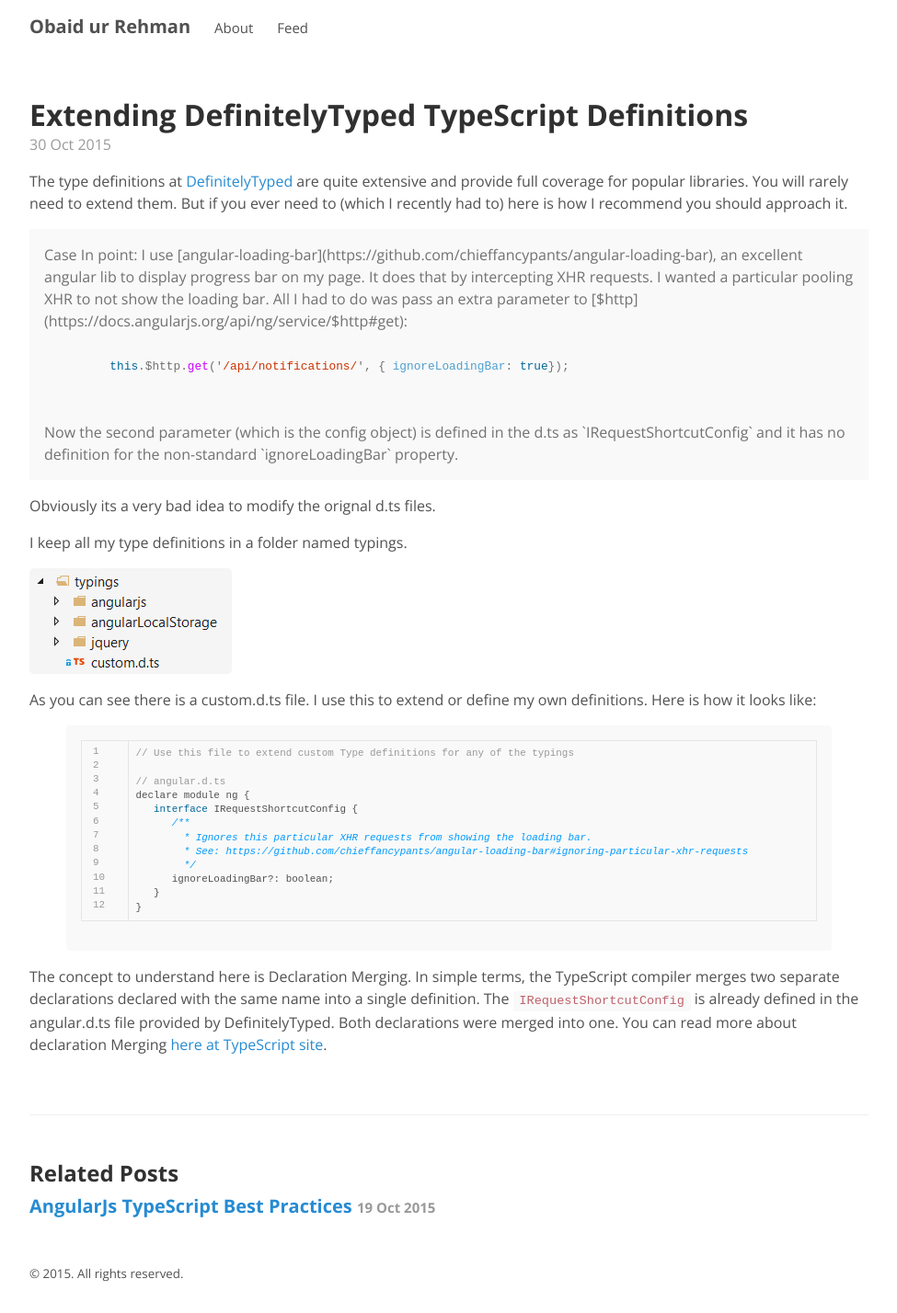
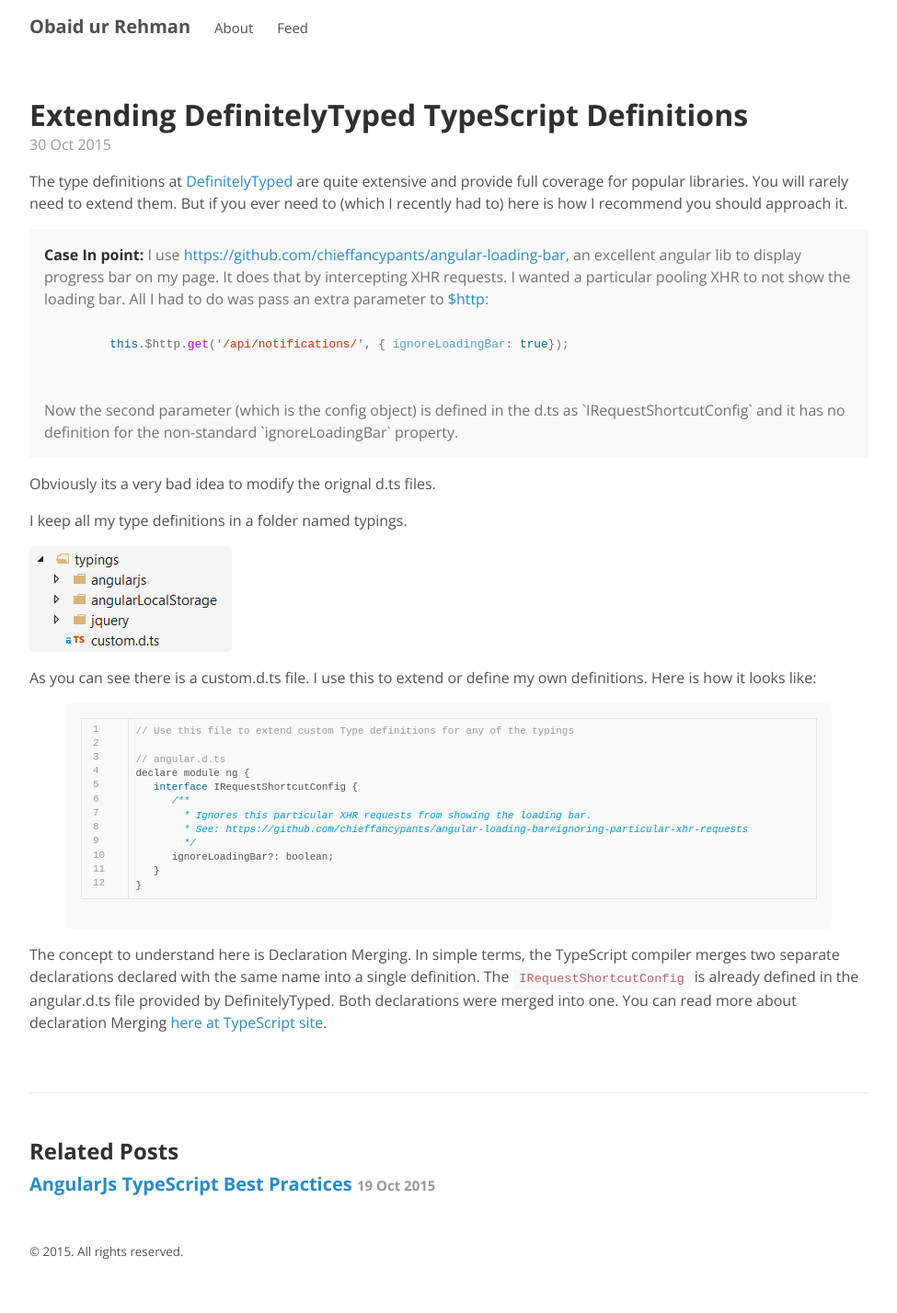
Before and after one commit to ObaidUrRehman/ObaidUrRehman.github.io, a Jekyll site: the page built from _posts/2015-10-30-extending-typeScript-definitions.md, in a window 1280 px wide. Shown: the whole page at 92% size, without its empty margins (152-1127 px from the left). Built offline with Jekyll 4.4.1, drawn with Linux system fonts in a browser that asks for light colours; comment, search, counter and statistics services are not loaded; after the commit the page ends 1404 px from its top, so only the background shows below that.

Commit message:
Post: Extending DefinitelyTyped TypeScript Definitions

```diff
--- a/_posts/2015-10-30-extending-typeScript-definitions.md
+++ b/_posts/2015-10-30-extending-typeScript-definitions.md
@@ -6,8 +6,8 @@
 rarely need to extend them. But if you ever need to (which I recently had to) here is how I recommend you should approach it.
 
 <div class="message">
-  Case In point: I use [angular-loading-bar](https://github.com/chieffancypants/angular-loading-bar), an excellent angular lib to display progress bar on my page. It does that
-  by intercepting XHR requests. I wanted a particular pooling XHR to not show the loading bar. All I had to do was pass an extra parameter to [$http](https://docs.angularjs.org/api/ng/service/$http#get):
+  <strong>Case In point:</strong> I use <a href="angular-loading-bar">https://github.com/chieffancypants/angular-loading-bar</a>, an excellent angular lib to display progress bar on my page. It does that
+  by intercepting XHR requests. I wanted a particular pooling XHR to not show the loading bar. All I had to do was pass an extra parameter to <a href="https://docs.angularjs.org/api/ng/service/$http#get">$http:</a>
 
   {% highlight js %}
   this.$http.get('/api/notifications/', { ignoreLoadingBar: true});
```
